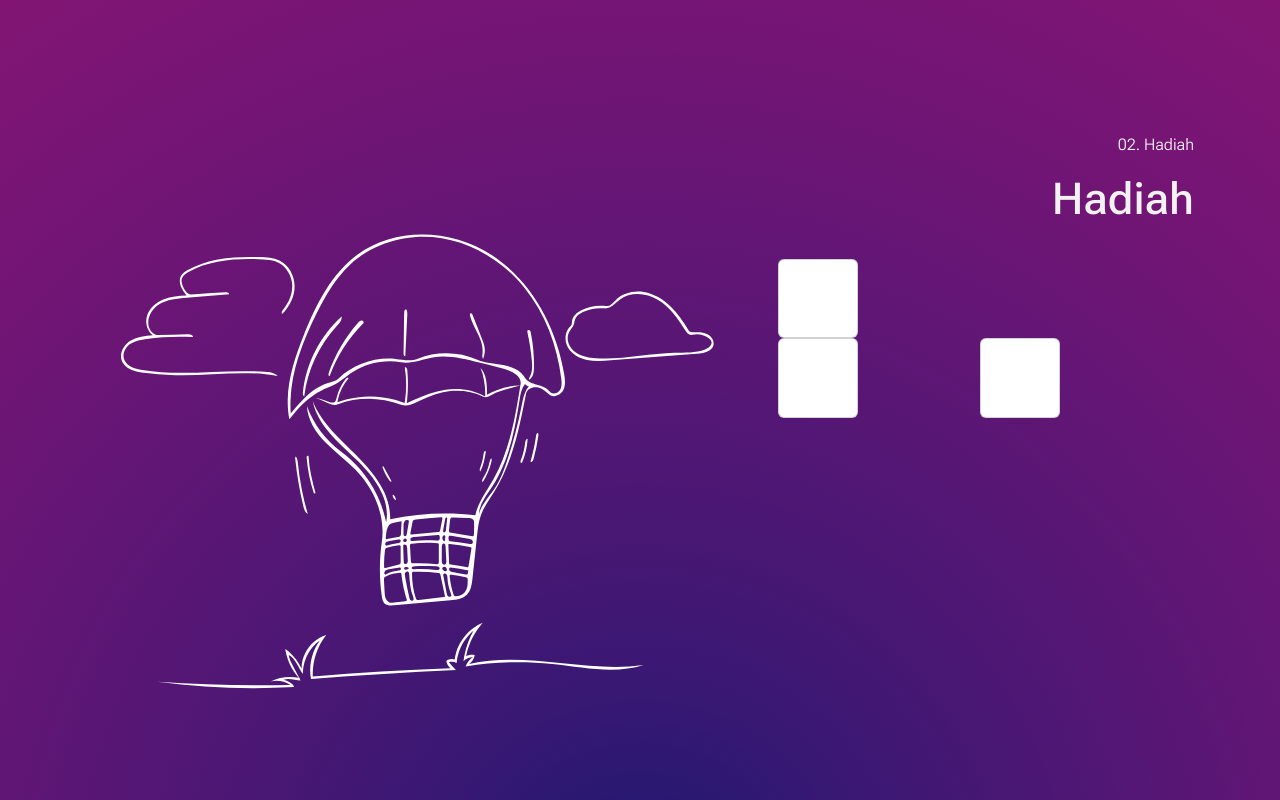
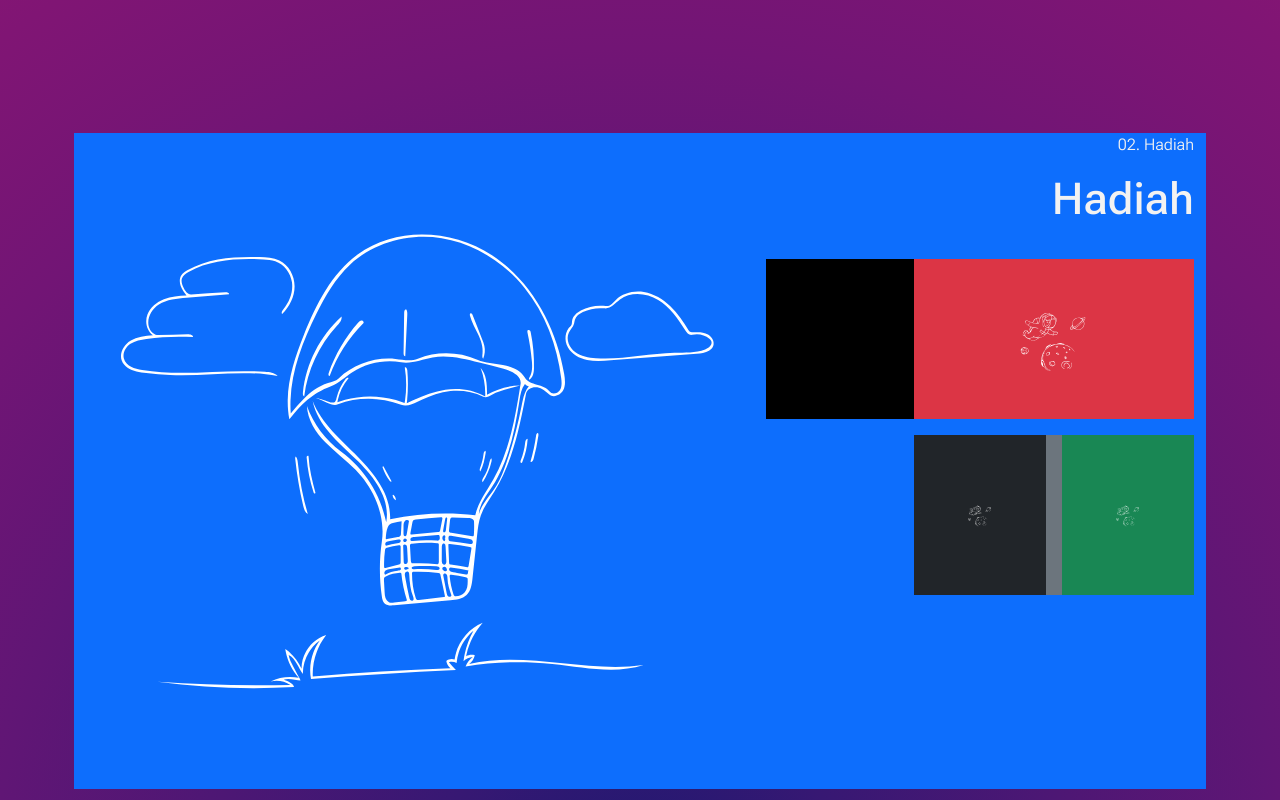
Before and after one commit to athallie/Tugas-Akhir-DDAP, a website: page index.html in a window 1280 px wide. Shown: the part 1380-2180 px from the top of the page. Drawn offline with nearby package versions, Linux system fonts and the light colour scheme.

Commit message:
modified hadiah page layout

```diff
--- a/css/styles.scss
+++ b/css/styles.scss
@@ -156,3 +156,23 @@ footer {
     padding-top: 3em;
     padding-bottom: 1.5em;
 }
+
+#hadiah-page {
+    #hadiah-list {
+        padding-left: 10em;
+        .row {
+            padding: 0;
+            height: 10em;
+        }
+        .col {
+            display: flex;
+            width: 100%;
+            height: 100%;
+            padding: 2em;
+            justify-content: center;
+        }
+        img {
+            width: 50%;
+        }
+    }
+}
--- a/index.html
+++ b/index.html
@@ -93,30 +93,25 @@
 
     <!-- Hadiah -->
     <section class="container page-set" id="hadiah-page">
-      <div class="row">
+      <div class="row bg bg-primary">
         <img src="images/arts/Art 2.svg" class="col art-object" />
 
         <div class="col text-end align-items-end">
           <p class="kicker">02. Hadiah</p>
           <h2 class="headline">Hadiah</h2>
 
-          <div class="container-fluid" id="hadiah-list">
-            <div class="row row-cols-1">
-              <div class="col">
-                <div class="card">
-                  <img src="images/arts/Art 1.svg"/>
-                </div>
+          <div class="container-fluid bg-black" id="hadiah-list">
+            <div class="row row-cols-auto justify-content-center bg-primary">
+              <div class="col bg-danger">
+                <img src="images/arts/Art 1.svg"/>
               </div>
-            <div class="row row-cols-2">
-              <div class="col">
-                <div class="card">
-                  <img src="images/arts/Art 1.svg"/>
-                </div>
+
+            <div class="row bg-secondary column-gap-3 mt-3">
+              <div class="col bg-dark">
+                <img src="images/arts/Art 1.svg"/>
               </div>
-              <div class="col">
-                <div class="card">
-                  <img src="images/arts/Art 1.svg"/>
-                </div>
+              <div class="col bg-success">
+                <img src="images/arts/Art 1.svg"/>
               </div>
             </div>
 
```
Also changed, not shown: css/styles.css, 1 other file.
